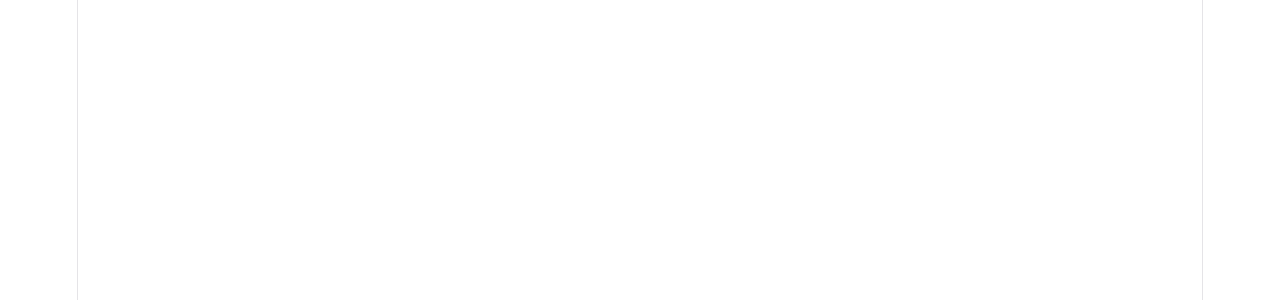
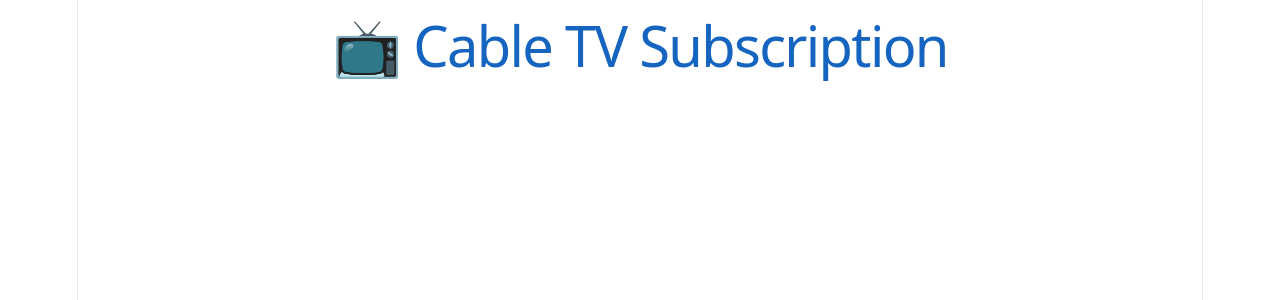
Before and after one commit to bibasulaim/Zikhas-Data-App, a React (Vite) app in the folder client/: page /cable-tv in a window 1280 px wide. Before the commit this address had no page. Shown: the top 300 px of the page. Built offline with nearby package versions, Linux system fonts and the light colour scheme.

Commit message:
Add cable tv and electricity routes

```diff
--- a/client/src/App.jsx
+++ b/client/src/App.jsx
@@ -4,24 +4,44 @@ import Home from "./pages/Home";
 import Login from "./pages/Login";
 import Register from "./pages/Register";
 import Dashboard from "./pages/Dashboard";
+
 import Airtime from "./pages/Airtime";
 import Data from "./pages/Data";
 import Wallet from "./pages/Wallet";
 import Transactions from "./pages/Transactions";
+import CableTV from "./pages/CableTV";
+import Electricity from "./pages/Electricity";
+
 
 function App() {
   return (
     <BrowserRouter>
+
       <Routes>
+
         <Route path="/" element={<Home />} />
+
         <Route path="/login" element={<Login />} />
+
         <Route path="/register" element={<Register />} />
+
         <Route path="/dashboard" element={<Dashboard />} />
+
+
         <Route path="/airtime" element={<Airtime />} />
+
         <Route path="/data" element={<Data />} />
+
         <Route path="/wallet" element={<Wallet />} />
+
         <Route path="/transactions" element={<Transactions />} />
+
+        <Route path="/cable-tv" element={<CableTV />} />
+
+        <Route path="/electricity" element={<Electricity />} />
+
       </Routes>
+
     </BrowserRouter>
   );
 }
--- a/client/src/pages/CableTV.jsx
+++ b/client/src/pages/CableTV.jsx
@@ -1,5 +1,5 @@
 function CableTV() {
-  return <h1>Cable TV Subscription</h1>;
+  return <h1>📺 Cable TV Subscription</h1>;
 }
 
 export default CableTV;
--- a/client/src/pages/Electricity.jsx
+++ b/client/src/pages/Electricity.jsx
@@ -1,5 +1,5 @@
 function Electricity() {
-  return <h1>Electricity Payment</h1>;
+  return <h1>⚡ Electricity Payment</h1>;
 }
 
 export default Electricity;
```
